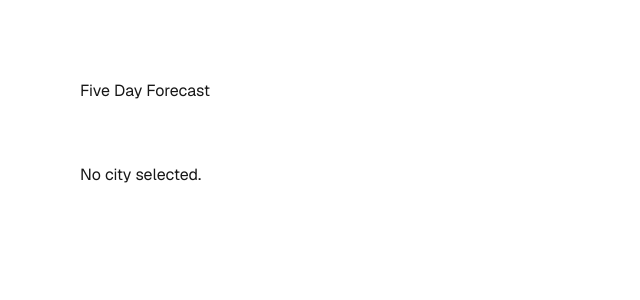
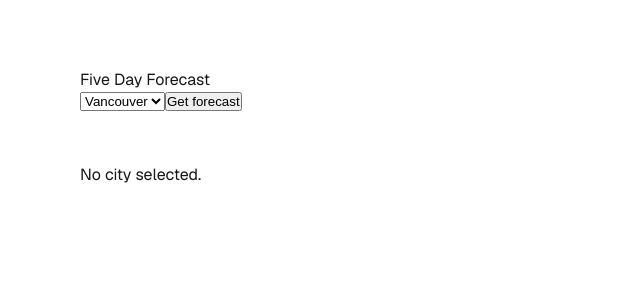
Before and after one commit to stormwarning/five-day-forecast, a Next.js app: page / in a window 1280 px wide. Shown: the top 300 px of the page, without its empty margins (0-640 px from the left). Built offline with nearby package versions, Linux system fonts and the light colour scheme.

Commit message:
Add city selection

```diff
--- /dev/null
+++ b/app/components/select-city.tsx
@@ -0,0 +1,22 @@
+import { redirect } from 'next/navigation'
+
+export function SelectCity() {
+	async function handleSubmit(formData: FormData) {
+		'use server'
+		const city = formData.get('city') ?? ''
+
+		redirect(`/?city=${city}`)
+	}
+
+	return (
+		<form action={handleSubmit}>
+			<select name="city">
+				<option value="vancouver">Vancouver</option>
+				<option value="edmonton">Edmonton</option>
+				<option value="reykjavik">Reykjavik</option>
+				<option value="wellington">Wellington</option>
+			</select>
+			<button type="submit">Get forecast</button>
+		</form>
+	)
+}
--- a/app/page.tsx
+++ b/app/page.tsx
@@ -2,6 +2,7 @@ import { Metadata } from 'next'
 import { Suspense } from 'react'
 
 import { CityForecast } from '~app/components/city-forecast'
+import { SelectCity } from '~app/components/select-city'
 import { getForecast } from '~app/utils/get-forecast'
 
 import styles from './page.module.css'
@@ -27,6 +28,7 @@ export default async function Home({ searchParams }: Props) {
 		<article className={styles.page}>
 			<header className={styles.header}>
 				<div className={styles.headerContent}>Five Day Forecast</div>
+				<SelectCity />
 			</header>
 			<div className={styles.content}>
 				{city ? (
```
